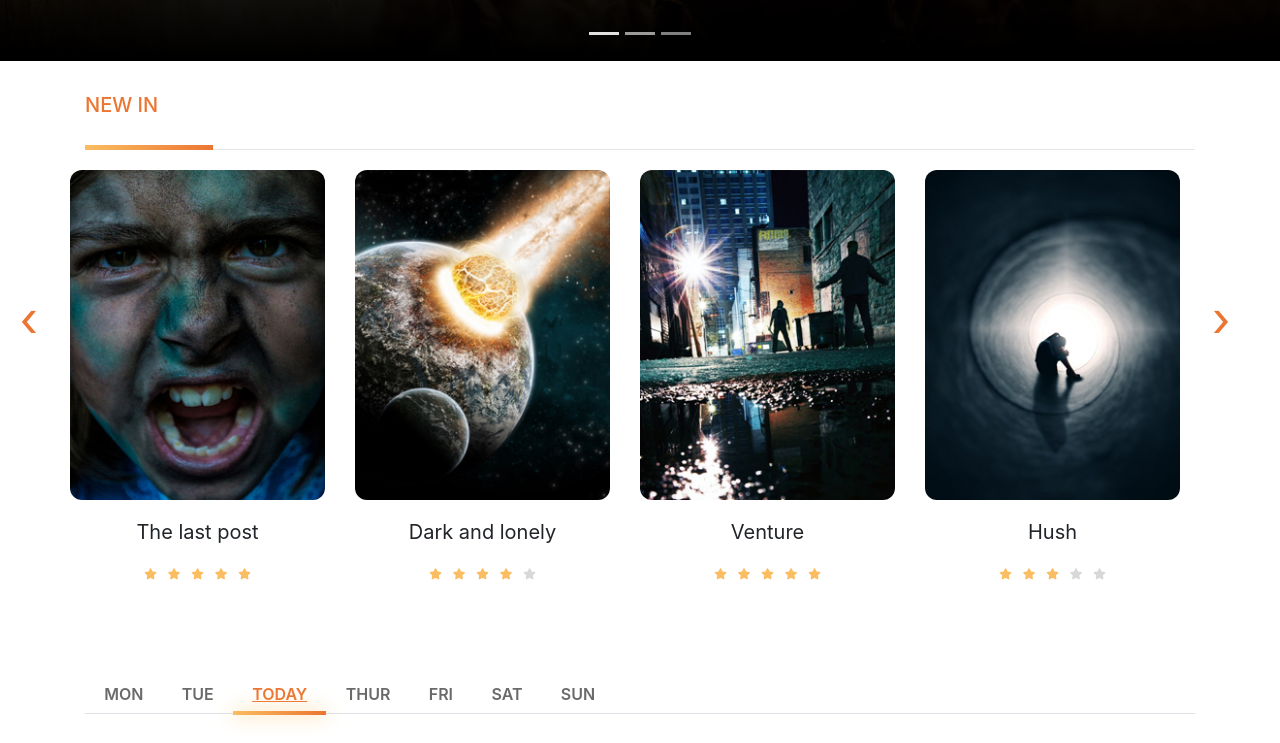
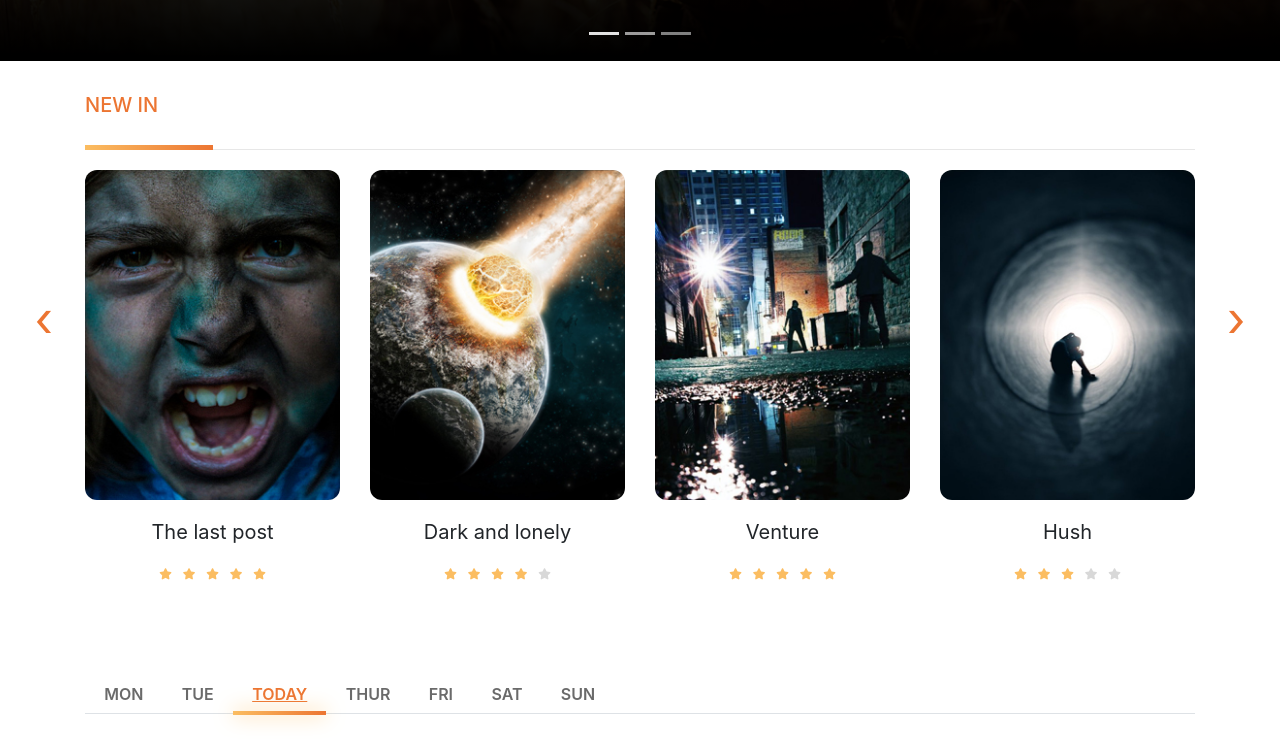
Before and after one commit to tuandat8452/UI_Movie, a plain HTML site: page index.html in a window 1280 px wide. Shown: the part 530-1273 px from the top of the page. Drawn offline with nearby package versions, Linux system fonts and the light colour scheme.

Commit message:
fix bugs

```diff
--- a/index.html
+++ b/index.html
@@ -131,114 +131,7 @@
     <section class="new">
       <div class="container">
         <h1>NEW IN</h1>
-        <!-- <div class="row">
-          <div class="col-sm-6 col-md-3">
-            <div class="item">
-              <div class="img position-relative overflow-hidden">
-                <img src="./images/movie-1.jpg" alt="movie1" />
-                <div class="info position-absolute text-center text-white">
-                  <i
-                    class="fa fa-play border d-flex align-items-center justify-content-center rounded-circle"
-                  ></i>
-                  <a
-                    class="mt-3 mb-2 d-block text-decoration-none text-white"
-                    href="#"
-                    >READ MORE</a
-                  >
-                  <p>Released: 7 Mar, 2020</p>
-                </div>
-              </div>
-              <h2>The last post</h2>
-              <div class="rating">
-                <i class="fa fa-star"></i>
-                <i class="fa fa-star"></i>
-                <i class="fa fa-star"></i>
-                <i class="fa fa-star"></i>
-                <i class="fa fa-star"></i>
-              </div>
-            </div>
-          </div>
-          <div class="col-sm-6 col-md-3">
-            <div class="item">
-              <div class="img position-relative overflow-hidden">
-                <img src="./images/movie-2.jpg" alt="movie1" />
-                <div class="info position-absolute text-center text-white">
-                  <i
-                    class="fa fa-play border d-flex align-items-center justify-content-center rounded-circle"
-                  ></i>
-                  <a
-                    class="mt-3 mb-2 d-block text-decoration-none text-white"
-                    href="#"
-                    >READ MORE</a
-                  >
-                  <p>Released: 7 Mar, 2020</p>
-                </div>
-              </div>
-              <h2>Dark and lonely</h2>
-              <div class="rating">
-                <i class="fa fa-star"></i>
-                <i class="fa fa-star"></i>
-                <i class="fa fa-star"></i>
-                <i class="fa fa-star"></i>
-                <i class="fa fa-star star-color"></i>
-              </div>
-            </div>
-          </div>
-          <div class="col-sm-6 col-md-3">
-            <div class="item">
-              <div class="img position-relative overflow-hidden">
-                <img src="./images/movie-3.jpg" alt="movie1" />
-                <div class="info position-absolute text-center text-white">
-                  <i
-                    class="fa fa-play border d-flex align-items-center justify-content-center rounded-circle"
-                  ></i>
-                  <a
-                    class="mt-3 mb-2 d-block text-decoration-none text-white"
-                    href="#"
-                    >READ MORE</a
-                  >
-                  <p>Released: 7 Mar, 2020</p>
-                </div>
-              </div>
-              <h2>Venture</h2>
-              <div class="rating">
-                <i class="fa fa-star"></i>
-                <i class="fa fa-star"></i>
-                <i class="fa fa-star"></i>
-                <i class="fa fa-star"></i>
-                <i class="fa fa-star"></i>
-              </div>
-            </div>
-          </div>
-          <div class="col-sm-6 col-md-3">
-            <div class="item">
-              <div class="img position-relative overflow-hidden">
-                <img src="./images/movie-4.jpg" alt="movie1" />
-                <div class="info position-absolute text-center text-white">
-                  <i
-                    class="fa fa-play border d-flex align-items-center justify-content-center rounded-circle"
-                  ></i>
-                  <a
-                    class="mt-3 mb-2 d-block text-decoration-none text-white"
-                    href="#"
-                    >READ MORE</a
-                  >
-                  <p>Released: 7 Mar, 2020</p>
-                </div>
-              </div>
-              <h2>Hush</h2>
-              <div class="rating">
-                <i class="fa fa-star"></i>
-                <i class="fa fa-star"></i>
-                <i class="fa fa-star"></i>
-                <i class="fa fa-star star-color"></i>
-                <i class="fa fa-star star-color"></i>
-              </div>
-            </div>
-          </div>
-        </div> -->
-      <div class="owl-carousel carousel-new owl-theme row">
-
+      <div class="owl-carousel carousel-new owl-theme ">
       <div class="item">
         <div class="img position-relative overflow-hidden">
             <img src="./images/movie-1.jpg" alt="movie1">
@@ -1412,10 +1305,12 @@
                 nav: true,
                 responsive: {
                     0: {
-                        items: 1
+                        items: 1,
+                        nav:false,
                     },
                     600: {
-                        items: 2
+                        items: 2,
+
                     },
                     1000: {
                         items: 4
@@ -1428,10 +1323,12 @@
                 nav: true,
                 responsive: {
                     0: {
-                        items: 1
+                        items: 1,
+                        nav:false,
                     },
                     600: {
-                        items: 3
+                        items: 3,
+
                     },
                     1000: {
                         items: 6
```
